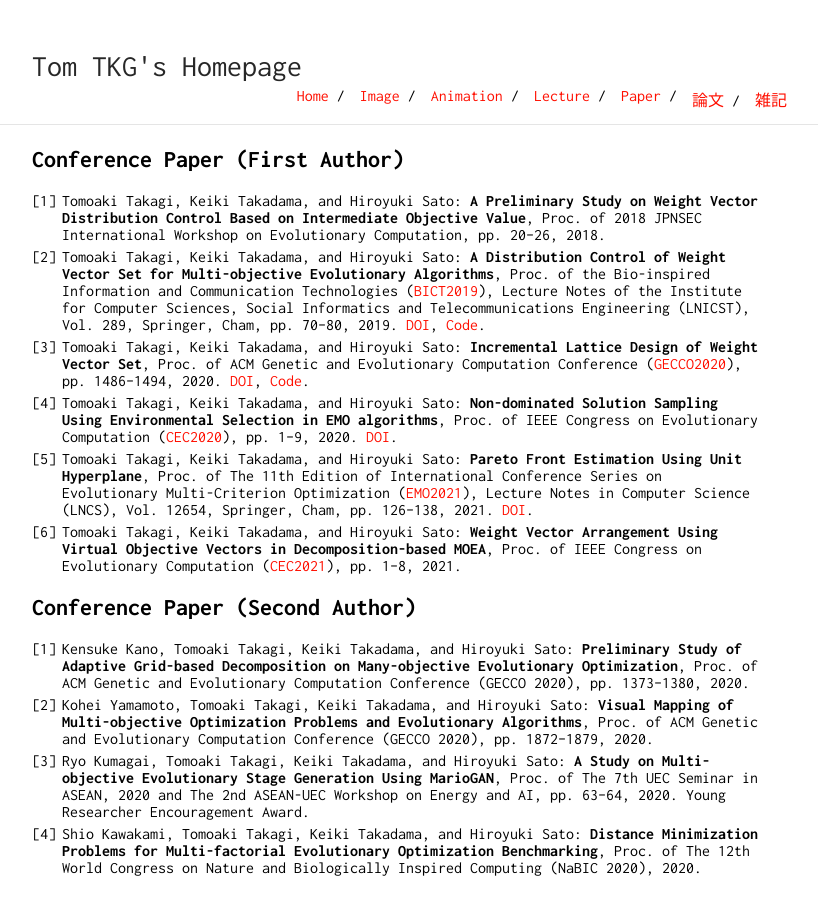
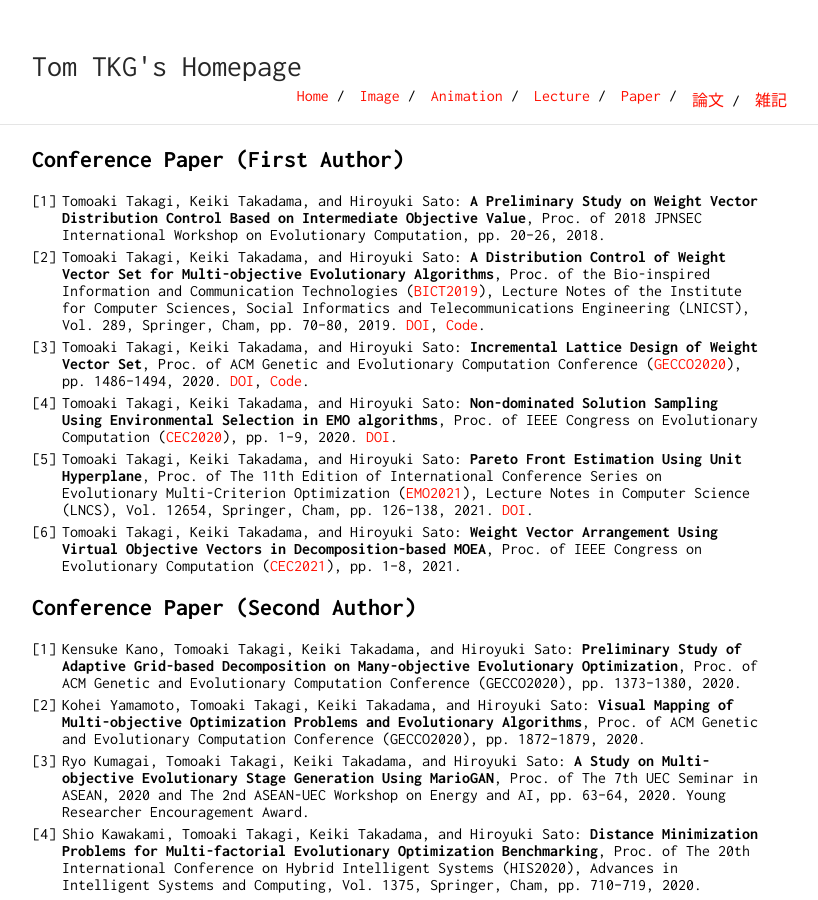
Before and after one commit to tomtkg/tomtkg.github.io, a Jekyll site: the page built from paper.md, in a window 1280 px wide. Shown: the whole page, without its empty margins (228-1046 px from the left). Built offline with Jekyll 4.4.1, drawn with Linux system fonts in a browser that asks for light colours.

Commit message:
Update paper.md

```diff
--- a/paper.md
+++ b/paper.md
@@ -12,7 +12,7 @@ title: Tom TKG's Homepage
 1. Tomoaki Takagi, Keiki Takadama, and Hiroyuki Sato: **Weight Vector Arrangement Using Virtual Objective Vectors in Decomposition-based MOEA**, Proc. of IEEE Congress on Evolutionary Computation ([CEC2021](https://cec2021.mini.pw.edu.pl/){:target="_blank"}), pp. 1--8, 2021.
 
 ## Conference Paper (Second Author)
-1. Kensuke Kano, Tomoaki Takagi, Keiki Takadama, and Hiroyuki Sato: **Preliminary Study of Adaptive Grid-based Decomposition on Many-objective Evolutionary Optimization**, Proc. of ACM Genetic and Evolutionary Computation Conference (GECCO 2020), pp. 1373--1380, 2020.
-1. Kohei Yamamoto, Tomoaki Takagi, Keiki Takadama, and Hiroyuki Sato: **Visual Mapping of Multi-objective Optimization Problems and Evolutionary Algorithms**, Proc. of ACM Genetic and Evolutionary Computation Conference (GECCO 2020), pp. 1872--1879, 2020.
+1. Kensuke Kano, Tomoaki Takagi, Keiki Takadama, and Hiroyuki Sato: **Preliminary Study of Adaptive Grid-based Decomposition on Many-objective Evolutionary Optimization**, Proc. of ACM Genetic and Evolutionary Computation Conference (GECCO2020), pp. 1373--1380, 2020.
+1. Kohei Yamamoto, Tomoaki Takagi, Keiki Takadama, and Hiroyuki Sato: **Visual Mapping of Multi-objective Optimization Problems and Evolutionary Algorithms**, Proc. of ACM Genetic and Evolutionary Computation Conference (GECCO2020), pp. 1872--1879, 2020.
 1. Ryo Kumagai, Tomoaki Takagi, Keiki Takadama, and Hiroyuki Sato: **A Study on Multi-objective Evolutionary Stage Generation Using MarioGAN**, Proc. of The 7th UEC Seminar in ASEAN, 2020 and The 2nd ASEAN-UEC Workshop on Energy and AI, pp. 63--64, 2020. Young Researcher Encouragement Award.
-1. Shio Kawakami, Tomoaki Takagi, Keiki Takadama, and Hiroyuki Sato: **Distance Minimization Problems for Multi-factorial Evolutionary Optimization Benchmarking**, Proc. of The 12th World Congress on Nature and Biologically Inspired Computing (NaBIC 2020), 2020.
+1. Shio Kawakami, Tomoaki Takagi, Keiki Takadama, and Hiroyuki Sato: **Distance Minimization Problems for Multi-factorial Evolutionary Optimization Benchmarking**, Proc. of The 20th International Conference on Hybrid Intelligent Systems (HIS2020), Advances in Intelligent Systems and Computing, Vol. 1375, Springer, Cham, pp. 710--719, 2020.
```
